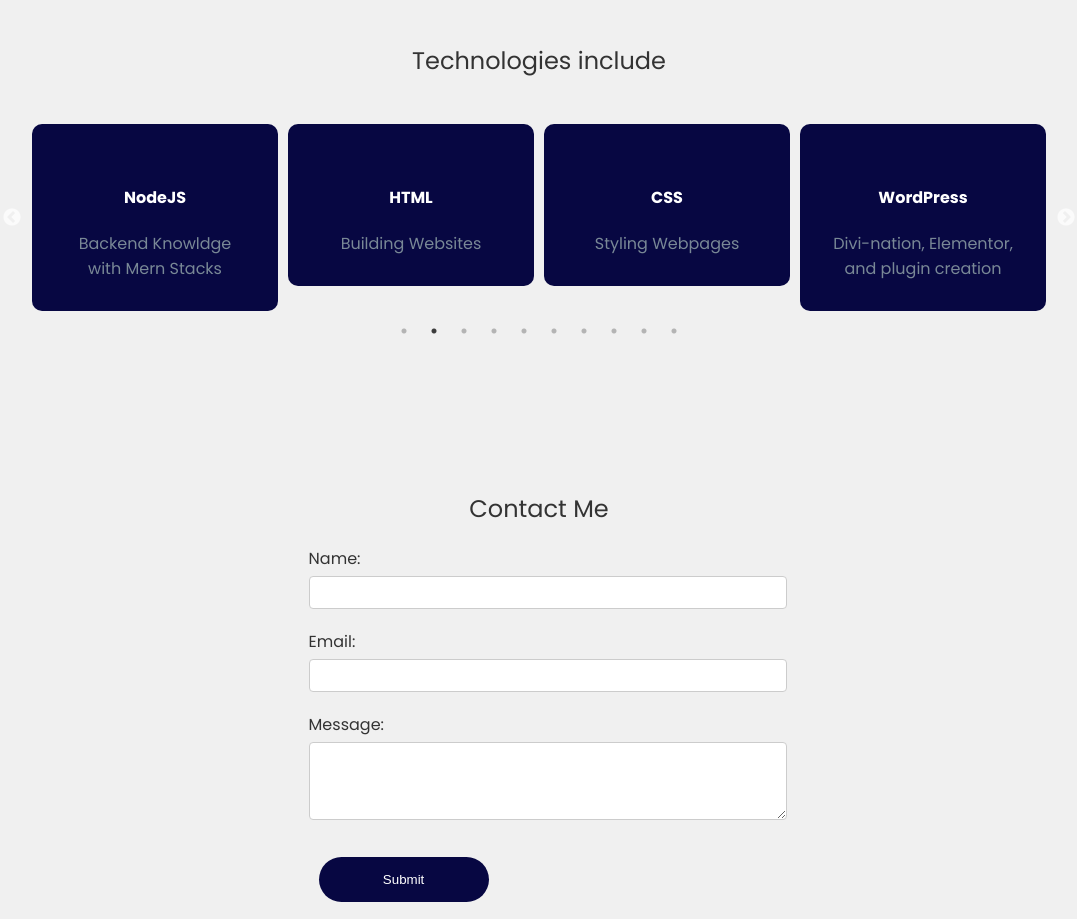
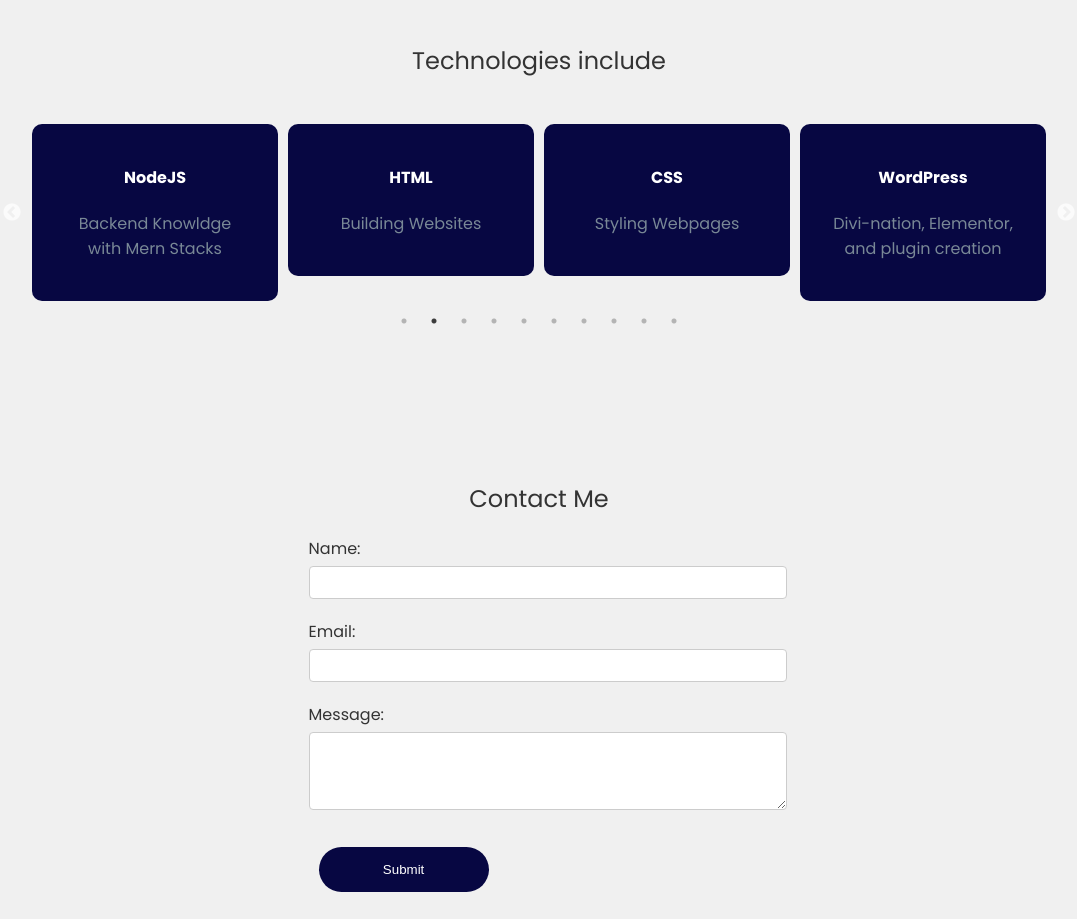
Before and after one commit to eriancoet/Portfolio25, a plain HTML site: page index.html in a window 1280 px wide. Shown: the part 2940-3859 px from the top of the page, without its empty margins (101-1178 px from the left). Drawn offline with nearby package versions, Linux system fonts and the light colour scheme.

Commit message:
update css

```diff
--- a/slider.css
+++ b/slider.css
@@ -36,7 +36,7 @@
 
     .slide h4 {
         color: #ffffff;
-        padding-top: 40px;
+        padding-top: 20px;
         text-align: center;
     }
 
@@ -46,6 +46,7 @@
         text-align: center;
         padding: 30px;
         padding-top: 0;
+        padding-bottom: 40px;
     }
 
     .action {
```
